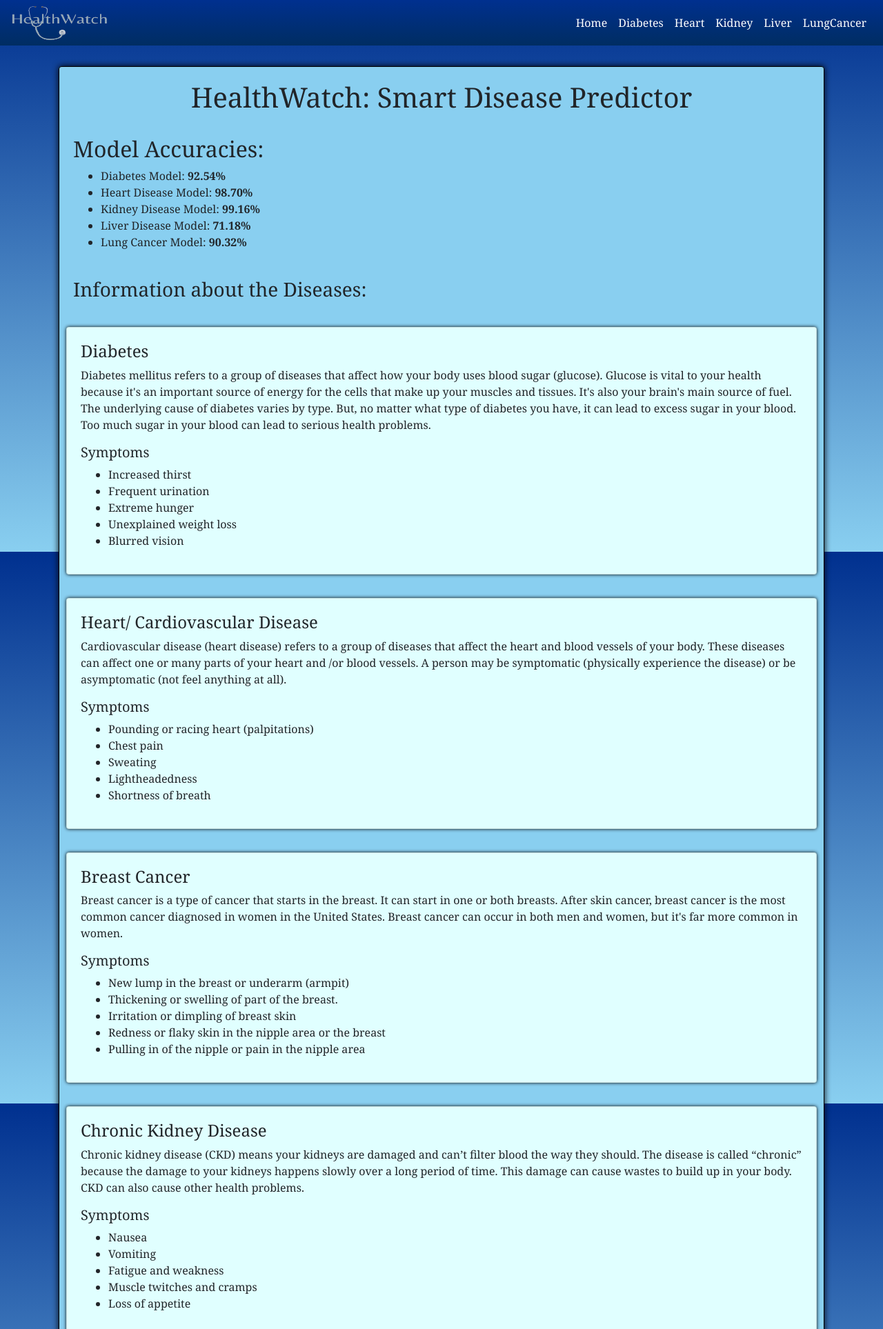
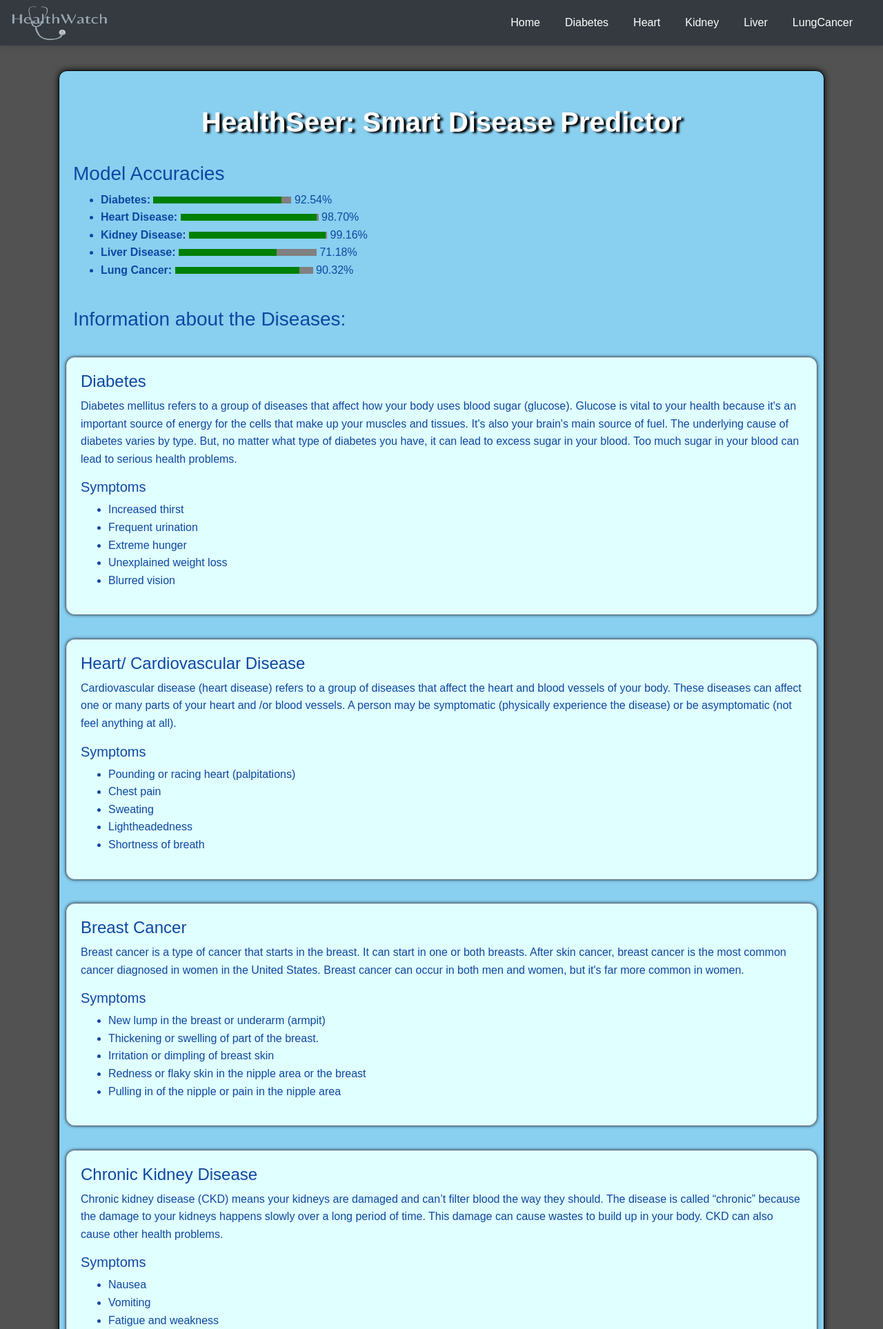
Before and after one commit to iamnoob48/HealthSeer-Multiple-Disease-Prediction-System, a Flask app: page / in a window 1280 px wide. Shown: the top 1927 px of the page at 69% size. Run offline with Flask 3, Linux system fonts and the light colour scheme; some libraries are stand-ins or nearby versions.

Commit message:
Changed the Styling of the website

```diff
--- a/app.py
+++ b/app.py
@@ -3,8 +3,6 @@ from flask import Flask, render_template, request
 import pickle
 import numpy as np
 from PIL import Image
-import tensorflow as tf
-
 app = Flask(__name__)
 
 def predict(values, dic):
--- a/templates/diabetes.html
+++ b/templates/diabetes.html
@@ -4,7 +4,8 @@
 body {
     font-family: Cambria;
     height: 100%;
-    background-image: linear-gradient(#00308F, #89CFF0);
+
+
     margin: 0;
     background-repeat: no-repeat;
     background-attachment: fixed;
--- a/templates/heart.html
+++ b/templates/heart.html
@@ -4,7 +4,7 @@
 body {
     font-family: Cambria;
     height: 100%;
-    background-image: linear-gradient(#00308F, #89CFF0);
+
     margin: 0;
     background-repeat: no-repeat;
     background-attachment: fixed;
--- a/templates/home.html
+++ b/templates/home.html
@@ -4,38 +4,86 @@
 <div class="alert alert-danger">{{ message }}</div>
 {% endif %}
 <style>
+
     body {
-    font-family: Cambria;
-    height: 100%;
-    background-image: linear-gradient(#00308F, #89CFF0);
-    margin: 0;
-    background-repeat: no-repeat;
-    background-attachment: fixed;
+        font-family: 'Poppins', sans-serif;
+        line-height: 1.6;
     }
+    h1, h2 {
+        font-weight: 600;
+        color: white;
+    }
+
     h1 {
       text-align: center;
     }
+    .card {
+        background: #ffffff;
+        border: 1px solid #e0e0e0;
+        border-radius: 12px;
+        padding: 20px;
+        box-shadow: 0 2px 8px rgba(0, 0, 0, 0.05);
+        transition: transform 0.2s ease-in-out;
+    }
+    .card:hover {
+        transform: translateY(-5px);
+    }
+    progress {
+        width: 200px;
+        height: 10px;
+        border-radius: 10px;
+        accent-color: #42a5f5;
+    }
+
+    .card, .nav-link {
+        transition: all 0.3s ease;
+    }
+
 </style>
 <div class="container">
     <div class="card card-body" style="border: 1px solid black; box-shadow: 0 0 10px black; background-color: #89CFF0">
-        <h1>HealthWatch: Smart Disease Predictor</h1>
+        <h1 >HealthSeer: Smart Disease Predictor</h1>
         <br>
-        <h2>Model Accuracies:</h2>
+        <div class="accuracy-card">
+            <h3>Model Accuracies</h3>
             <ul>
-            <li>Diabetes Model: <strong>92.54%</strong></li>
-            <li>Heart Disease Model: <strong>98.70%</strong></li>
-            <li>Kidney Disease Model: <strong>99.16%</strong></li>
-            <li>Liver Disease Model: <strong>71.18%</strong></li>
-            <li>Lung Cancer Model: <strong> 90.32%</strong></li>
+                <li><strong>Diabetes:</strong>
+                    <progress value="92.54" max="100"></progress>
+                    92.54%
+                </li>
+                <li><strong>Heart Disease:</strong>
+                    <progress value="98.70" max="100"></progress>
+                    98.70%
+                </li>
+                <li><strong>Kidney Disease:</strong>
+                    <progress value="99.16" max="100"></progress>
+                    99.16%
+                </li>
+                <li><strong>Liver Disease:</strong>
+                    <progress value="71.18" max="100"></progress>
+                    71.18%
+                </li>
+                <li><strong>Lung Cancer:</strong>
+                    <progress value="90.32" max="100"></progress>
+                    90.32%
+                </li>
 
+                <!-- Repeat for others -->
             </ul>
+        </div>
+
         <br>
         <h3>Information about the Diseases:</h3>
         <br>
         <div class="row">
-            <div class="col-md-12 card card-body" style="box-shadow: 0 0 5px black; margin: 5px; background-color: #E0FFFF">
+            <div class="col-md-12 card card-body"
+                 style="box-shadow: 0 0 5px black; margin: 5px; background-color: #E0FFFF">
                 <h4>Diabetes</h4>
-                <p>Diabetes mellitus refers to a group of diseases that affect how your body uses blood sugar (glucose). Glucose is vital to your health because it's an important source of energy for the cells that make up your muscles and tissues. It's also your brain's main source of fuel. The underlying cause of diabetes varies by type. But, no matter what type of diabetes you have, it can lead to excess sugar in your blood. Too much sugar in your blood can lead to serious health problems.</p>
+                <p>Diabetes mellitus refers to a group of diseases that affect how your body uses blood sugar (glucose).
+                    Glucose is vital to your health because it's an important source of energy for the cells that make
+                    up your muscles and tissues. It's also your brain's main source of fuel. The underlying cause of
+                    diabetes varies by type. But, no matter what type of diabetes you have, it can lead to excess sugar
+                    in your blood. Too much sugar in your blood can lead to serious health problems.</p>
                 <h5>Symptoms</h5>
                 <ul>
                     <li>Increased thirst</li>
@@ -49,9 +97,13 @@ h1 {
 
         <br>
         <div class="row">
-            <div class="col-md-12 card card-body" style="box-shadow: 0 0 5px black; margin: 5px; background-color: #E0FFFF">
+            <div class="col-md-12 card card-body"
+                 style="box-shadow: 0 0 5px black; margin: 5px; background-color: #E0FFFF">
                 <h4>Heart/ Cardiovascular Disease</h4>
-                <p>Cardiovascular disease (heart disease) refers to a group of diseases that affect the heart and blood vessels of your body. These diseases can affect one or many parts of your heart and /or blood vessels. A person may be symptomatic (physically experience the disease) or be asymptomatic (not feel anything at all).</p>
+                <p>Cardiovascular disease (heart disease) refers to a group of diseases that affect the heart and blood
+                    vessels of your body. These diseases can affect one or many parts of your heart and /or blood
+                    vessels. A person may be symptomatic (physically experience the disease) or be asymptomatic (not
+                    feel anything at all).</p>
                 <h5>Symptoms</h5>
                 <ul>
                     <li>Pounding or racing heart (palpitations)</li>
@@ -65,9 +117,12 @@ h1 {
 
         <br>
         <div class="row">
-            <div class="col-md-12 card card-body" style="box-shadow: 0 0 5px black; margin: 5px; background-color: #E0FFFF">
+            <div class="col-md-12 card card-body"
+                 style="box-shadow: 0 0 5px black; margin: 5px; background-color: #E0FFFF">
                 <h4>Breast Cancer</h4>
-                <p>Breast cancer is a type of cancer that starts in the breast. It can start in one or both breasts. After skin cancer, breast cancer is the most common cancer diagnosed in women in the United States. Breast cancer can occur in both men and women, but it's far more common in women.</p>
+                <p>Breast cancer is a type of cancer that starts in the breast. It can start in one or both breasts.
+                    After skin cancer, breast cancer is the most common cancer diagnosed in women in the United States.
+                    Breast cancer can occur in both men and women, but it's far more common in women.</p>
                 <h5>Symptoms</h5>
                 <ul>
                     <li>New lump in the breast or underarm (armpit)</li>
@@ -81,9 +136,13 @@ h1 {
 
         <br>
         <div class="row">
-            <div class="col-md-12 card card-body" style="box-shadow: 0 0 5px black; margin: 5px; background-color: #E0FFFF">
+            <div class="col-md-12 card card-body"
+                 style="box-shadow: 0 0 5px black; margin: 5px; background-color: #E0FFFF">
                 <h4>Chronic Kidney Disease</h4>
-                <p>Chronic kidney disease (CKD) means your kidneys are damaged and can’t filter blood the way they should. The disease is called “chronic” because the damage to your kidneys happens slowly over a long period of time. This damage can cause wastes to build up in your body. CKD can also cause other health problems.</p>
+                <p>Chronic kidney disease (CKD) means your kidneys are damaged and can’t filter blood the way they
+                    should. The disease is called “chronic” because the damage to your kidneys happens slowly over a
+                    long period of time. This damage can cause wastes to build up in your body. CKD can also cause other
+                    health problems.</p>
                 <h5>Symptoms</h5>
                 <ul>
                     <li>Nausea</li>
@@ -97,9 +156,13 @@ h1 {
 
         <br>
         <div class="row">
-            <div class="col-md-12 card card-body" style="box-shadow: 0 0 5px black; margin: 5px; background-color: #E0FFFF">
+            <div class="col-md-12 card card-body"
+                 style="box-shadow: 0 0 5px black; margin: 5px; background-color: #E0FFFF">
                 <h4>Liver Disease</h4>
-                <p>The term “liver disease” refers to any of several conditions that can affect and damage your liver. Over time, liver disease can cause cirrhosis (scarring). As more scar tissue replaces healthy liver tissue, the liver can no longer function properly. Left untreated, liver disease can lead to liver failure and liver cancer.</p>
+                <p>The term “liver disease” refers to any of several conditions that can affect and damage your liver.
+                    Over time, liver disease can cause cirrhosis (scarring). As more scar tissue replaces healthy liver
+                    tissue, the liver can no longer function properly. Left untreated, liver disease can lead to liver
+                    failure and liver cancer.</p>
                 <h5>Symptoms</h5>
                 <ul>
                     <li>Abdominal (belly) pain (especially on the right side)</li>
@@ -113,9 +176,14 @@ h1 {
 
         <br>
         <div class="row">
-            <div class="col-md-12 card card-body" style="box-shadow: 0 0 5px black; margin: 5px; background-color: #E0FFFF">
+            <div class="col-md-12 card card-body"
+                 style="box-shadow: 0 0 5px black; margin: 5px; background-color: #E0FFFF">
                 <h4>Malaria</h4>
-                <p>Malaria is a serious disease that spreads when you’re bitten by a mosquito infected by tiny parasites. When it bites, the mosquito injects malaria parasites into your bloodstream. Malaria is caused by the parasites, not by a virus or by a type of bacterium. If it isn’t treated, malaria can cause severe health problems such as seizures, brain damage, trouble breathing, organ failure and death.</p>
+                <p>Malaria is a serious disease that spreads when you’re bitten by a mosquito infected by tiny
+                    parasites. When it bites, the mosquito injects malaria parasites into your bloodstream. Malaria is
+                    caused by the parasites, not by a virus or by a type of bacterium. If it isn’t treated, malaria can
+                    cause severe health problems such as seizures, brain damage, trouble breathing, organ failure and
+                    death.</p>
                 <h5>Symptoms</h5>
                 <ul>
                     <li>Fever and sweating</li>
@@ -129,9 +197,11 @@ h1 {
 
         <br>
         <div class="row">
-            <div class="col-md-12 card card-body" style="box-shadow: 0 0 5px black; margin: 5px; background-color: #E0FFFF">
+            <div class="col-md-12 card card-body"
+                 style="box-shadow: 0 0 5px black; margin: 5px; background-color: #E0FFFF">
                 <h4>Pneumonia</h4>
-                <p>Pneumonia is an infection in one or both of your lungs caused by bacteria, viruses or fungi. When there is an infection in the lungs, several things happen, including:</p>
+                <p>Pneumonia is an infection in one or both of your lungs caused by bacteria, viruses or fungi. When
+                    there is an infection in the lungs, several things happen, including:</p>
                 <ul>
                     <li>Your airways swell (become inflamed)</li>
                     <li>The air sacs in the lungs fill with mucus and other fluids</li>
--- a/templates/kidney.html
+++ b/templates/kidney.html
@@ -4,7 +4,7 @@
 body {
     font-family: Cambria;
     height: 100%;
-    background-image: linear-gradient(#00308F, #89CFF0);
+
     margin: 0;
     background-repeat: no-repeat;
     background-attachment: fixed;
--- a/templates/liver.html
+++ b/templates/liver.html
@@ -4,7 +4,7 @@
 body {
     font-family: Cambria;
     height: 100%;
-    background-image: linear-gradient(#00308F, #89CFF0);
+
     margin: 0;
     background-repeat: no-repeat;
     background-attachment: fixed;
--- a/templates/lungcancer.html
+++ b/templates/lungcancer.html
@@ -4,7 +4,7 @@
 body {
     font-family: Cambria;
     height: 100%;
-    background-image: linear-gradient(#00308F, #89CFF0);
+
     margin: 0;
     background-repeat: no-repeat;
     background-attachment: fixed;
--- a/templates/main.html
+++ b/templates/main.html
@@ -5,14 +5,21 @@
     <meta name="og:title" content="HealthWatch: Smart Disease Predictor">
     <meta name="author" content="Abhay Rahul">
     <meta name="og:image" content="static/favicon.ico">
-  <title>HealthWatch</title>
-  <link rel="icon" type="image/x-icon" href="static/favicon.ico?v=2"  />
-  <link rel="stylesheet" href="https://stackpath.bootstrapcdn.com/bootstrap/4.3.1/css/bootstrap.min.css" integrity="sha384-ggOyR0iXCbMQv3Xipma34MD+dH/1fQ784/j6cY/iJTQUOhcWr7x9JvoRxT2MZw1T" crossorigin="anonymous">
+    <title>HealthSeer</title>
+    <link rel="icon" type="image/x-icon" href="static/favicon.ico?v=2"/>
+    <link rel="stylesheet" href="https://stackpath.bootstrapcdn.com/bootstrap/4.3.1/css/bootstrap.min.css"
+          integrity="sha384-ggOyR0iXCbMQv3Xipma34MD+dH/1fQ784/j6cY/iJTQUOhcWr7x9JvoRxT2MZw1T" crossorigin="anonymous">
     <link href="https://cdnjs.cloudflare.com/ajax/libs/font-awesome/4.7.0/css/font-awesome.min.css" rel="stylesheet"/>
     <link rel="canonical" href="https://getbootstrap.com/docs/4.0/examples/sticky-footer/">
-  <script src="https://code.jquery.com/jquery-3.3.1.slim.min.js" integrity="sha384-q8i/X+965DzO0rT7abK41JStQIAqVgRVzpbzo5smXKp4YfRvH+8abtTE1Pi6jizo" crossorigin="anonymous"></script>
-  <script src="https://cdnjs.cloudflare.com/ajax/libs/popper.js/1.14.7/umd/popper.min.js" integrity="sha384-UO2eT0CpHqdSJQ6hJty5KVphtPhzWj9WO1clHTMGa3JDZwrnQq4sF86dIHNDz0W1" crossorigin="anonymous"></script>
-  <script src="https://stackpath.bootstrapcdn.com/bootstrap/4.3.1/js/bootstrap.min.js" integrity="sha384-JjSmVgyd0p3pXB1rRibZUAYoIIy6OrQ6VrjIEaFf/nJGzIxFDsf4x0xIM+B07jRM" crossorigin="anonymous"></script>
+    <script src="https://code.jquery.com/jquery-3.3.1.slim.min.js"
+            integrity="sha384-q8i/X+965DzO0rT7abK41JStQIAqVgRVzpbzo5smXKp4YfRvH+8abtTE1Pi6jizo"
+            crossorigin="anonymous"></script>
+    <script src="https://cdnjs.cloudflare.com/ajax/libs/popper.js/1.14.7/umd/popper.min.js"
+            integrity="sha384-UO2eT0CpHqdSJQ6hJty5KVphtPhzWj9WO1clHTMGa3JDZwrnQq4sF86dIHNDz0W1"
+            crossorigin="anonymous"></script>
+    <script src="https://stackpath.bootstrapcdn.com/bootstrap/4.3.1/js/bootstrap.min.js"
+            integrity="sha384-JjSmVgyd0p3pXB1rRibZUAYoIIy6OrQ6VrjIEaFf/nJGzIxFDsf4x0xIM+B07jRM"
+            crossorigin="anonymous"></script>
 
     <style>
         html, body{
@@ -36,13 +43,109 @@
           margin-top:auto;
           margin-bottom: auto;
         }
+        nav {
+            background-color: #ffffff;
+            box-shadow: 0 2px 10px rgba(0,0,0,0.1);
+        }
+        nav a {
+            color: #1565c0;
+            margin-right: 20px;
+            font-weight: 500;
+        }
+        nav a:hover {
+            color: #0d47a1;
+            border-bottom: 2px solid #0d47a1;
+        }
+        /* Apply global styles */
+    body {
+        font-family: 'Poppins', sans-serif;
+        background-color:#000000ad;
+        color: #0d47a1;
+        margin: 0;
+        padding: 0;
+    }
+    .card {
+        background: #ffffff;
+        border: 1px solid #e0e0e0;
+        border-radius: 12px;
+        padding: 20px;
+        box-shadow: 0 2px 8px rgba(0, 0, 0, 0.05);
+        transition: transform 0.2s ease-in-out;
+    }
+    .card:hover {
+        transform: translateY(-5px);
+    }
+
+    /* Center form */
+    form {
+
+        background: #e3f2fd;
+        border-radius: 15px;
+        padding: 15px;
+        width: 100%;
+        max-width: 900px;
+        margin: 60px auto;
+        box-shadow: 0 8px 20px rgba(0, 0, 0, 0.2);
+    }
+
+    /* Heading */
+    h1 {
+
+        text-align: center;
+        color: #0d47a1;
+        margin-top: 30px;
+        font-size: 2.5em;
+        text-shadow:4px 2px 3px black;
+    }
+
+    /* Input fields */
+
+
+    input:focus {
+        border-color: #1e88e5;
+        outline: none;
+    }
+
+    /* Predict Button */
+    button {
+        width: 100%;
+        padding: 14px;
+        margin-top: 20px;
+        background-color: #1565c0;
+        color: #ffffff;
+        border: none;
+        border-radius: 10px;
+        font-size: 1.1rem;
+        font-weight: 600;
+        cursor: pointer;
+        transition: background-color 0.3s ease;
+    }
+
+    button:hover {
+        background-color: #0d47a1;
+    }
+
+    /* Footer */
+    footer {
+        text-align: center;
+        margin-top: 40px;
+        padding: 10px;
+        color: #ffffff;
+        background-color: #0d47a1;
+        font-size: 1rem;
+    }
+
+
     </style>
 
 </head>
 <body>
-	<nav class="navbar navbar-expand-lg navbar-dark fixed-top bg-dark" style="background-image: linear-gradient(#00308F, #002D62) !important;">
-        <a href="{{ url_for('home') }}"><img src="{{ url_for('static', filename = 'logo.png') }} " height="50px" width="140px"></a>
-        <button class="navbar-toggler" type="button" data-toggle="collapse" data-target="#navbarNav" aria-controls="navbarNav" aria-expanded="false" aria-label="Toggle navigation">
+<nav class="navbar navbar-expand-lg navbar-dark fixed-top bg-dark"
+     style="background-: linear-gradient(#00308F, #002D62) !important;">
+    <a href="{{ url_for('home') }}"><img src="{{ url_for('static', filename = 'logo.png') }} " height="50px"
+                                         width="140px"></a>
+    <button class="navbar-toggler" type="button" data-toggle="collapse" data-target="#navbarNav"
+            aria-controls="navbarNav" aria-expanded="false" aria-label="Toggle navigation">
         <span class="navbar-toggler-icon"></span>
     </button>
     <div class="collapse navbar-collapse" id="navbarNav">
@@ -80,10 +183,10 @@
         {% endblock %}
     </div>
 </main>
-  <footer style="background-image: linear-gradient(#002D62, #00308F) !important;">
+<footer style="background-image: linear-gradient(#002D62, #00308F) !important; margin-bottom:0px">
     <center>
         <ul style="list-style-type:none;">
-      <li><p style="color: white;">Creators <span style="color: red;">&#128295;</span>  Rahul, Abhay </p></li>
+            <li><p style="color: white; ">Creators <span style="color: red;">&#128295;</span> Rishi,Nandu </p></li>
         </ul>
     </center>
 </footer>
--- a/templates/predict.html
+++ b/templates/predict.html
@@ -4,7 +4,7 @@
 body {
     font-family: Cambria;
     height: 100%;
-    background-image: linear-gradient(#00308F, #89CFF0);
+
     margin: 0;
     background-repeat: no-repeat;
     background-attachment: fixed;
```
Also changed, not shown: 1 other file. Lines whose indentation alone changed are shown as unchanged.
